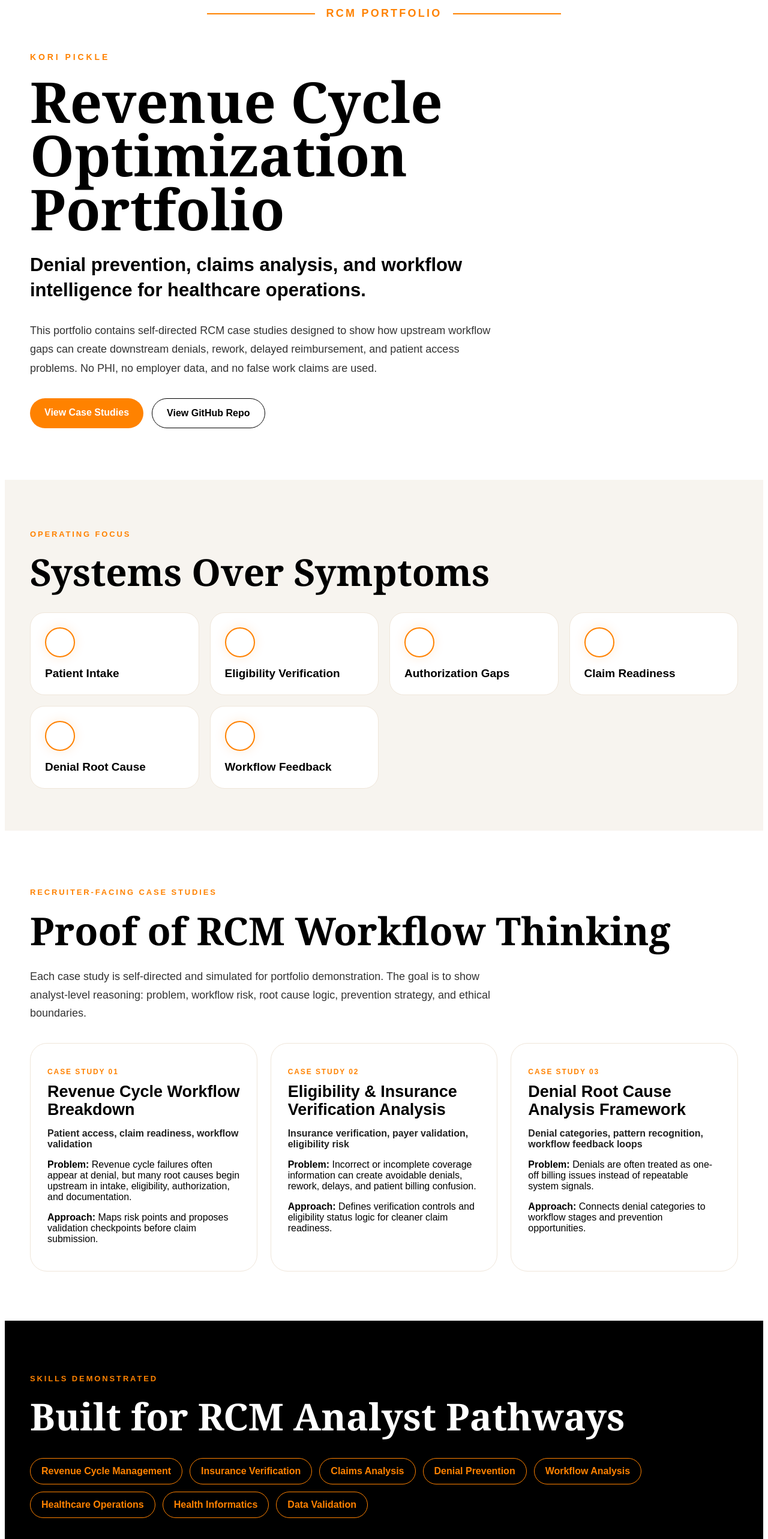
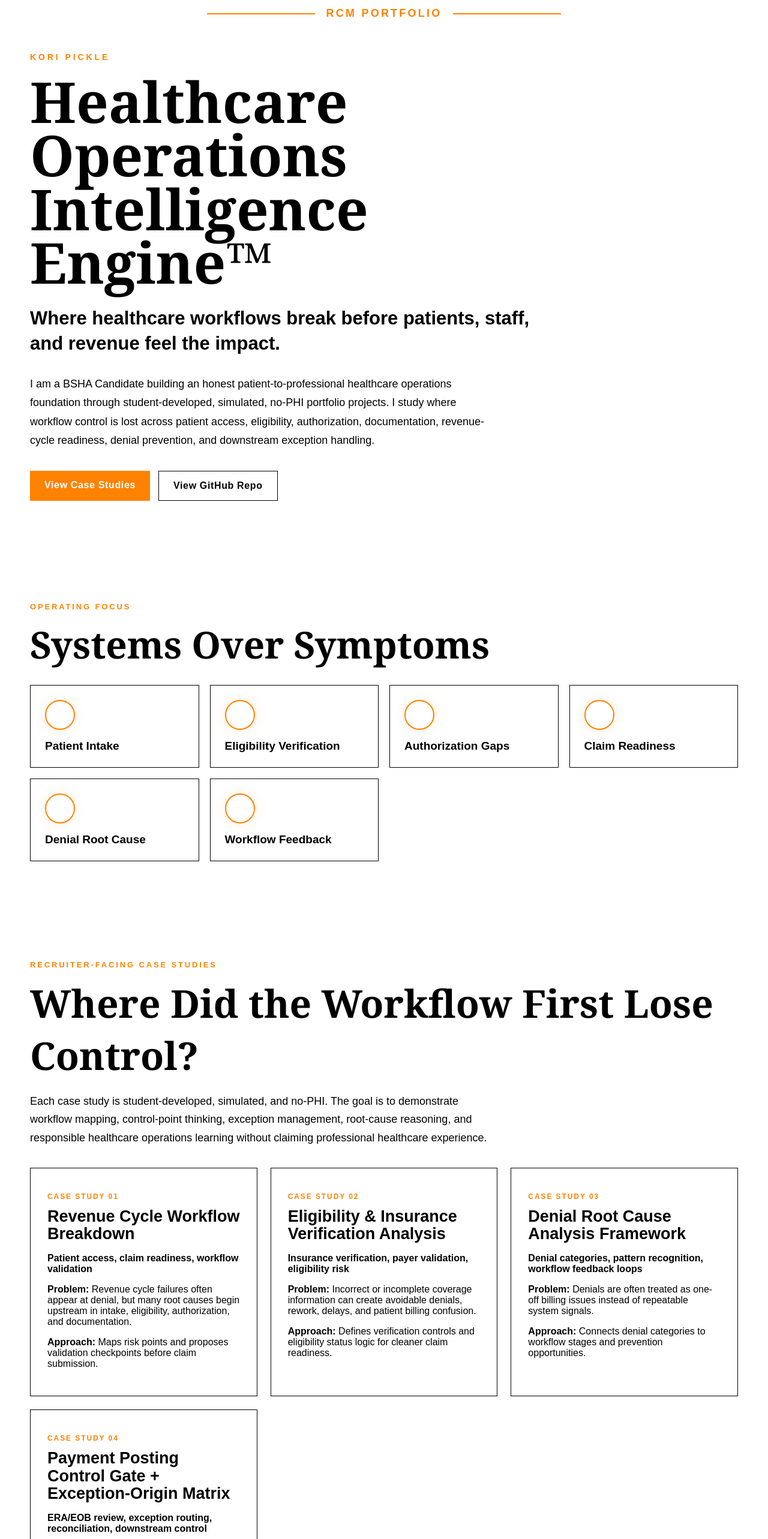
Before and after one commit to koripickle1101-TN/healthcare-workflow-portfolio, a Next.js app: page / in a window 1280 px wide. Shown: the part 40-2606 px from the top of the page at 60% size. Built offline with nearby package versions, Linux system fonts and the light colour scheme.

Commit message:
Apply full editorial brand identity and payment posting case study

```diff
--- a/pages/index.js
+++ b/pages/index.js
@@ -2,8 +2,7 @@ const brand = {
   orange: '#FF8200',
   black: '#000000',
   white: '#FFFFFF',
-  gray: '#F7F4EF',
-  line: '#EFE6DA',
+  line: '#000000',
 };
 
 const caseStudies = [
@@ -25,6 +24,12 @@ const caseStudies = [
     problem: 'Denials are often treated as one-off billing issues instead of repeatable system signals.',
     outcome: 'Connects denial categories to workflow stages and prevention opportunities.',
   },
+  {
+    title: 'Payment Posting Control Gate + Exception-Origin Matrix',
+    focus: 'ERA/EOB review, exception routing, reconciliation, downstream control',
+    problem: 'A payment-posting exception may be where a problem becomes visible even when the workflow first lost control upstream in eligibility, authorization, documentation, claim submission, or payer processing.',
+    outcome: 'Uses a simulated control gate to classify downstream signals, trace possible failure origins, assign ownership, document action, validate resolution, and close the workflow.',
+  },
 ];
 
 const skills = ['Revenue Cycle Management', 'Insurance Verification', 'Claims Analysis', 'Denial Prevention', 'Workflow Analysis', 'Healthcare Operations', 'Health Informatics', 'Data Validation'];
@@ -42,29 +47,29 @@ export default function Home() {
 
           <p style={{ color: brand.orange, fontWeight: 900, letterSpacing: '0.28em', textTransform: 'uppercase', fontSize: 14, marginBottom: 22 }}>Kori Pickle</p>
           <h1 style={{ fontFamily: 'Georgia, Times New Roman, serif', fontSize: 'clamp(48px, 8vw, 94px)', lineHeight: 0.95, margin: 0, maxWidth: 980 }}>
-            Revenue Cycle Optimization Portfolio
+            Healthcare Operations Intelligence Engine™
           </h1>
           <p style={{ marginTop: 28, maxWidth: 840, fontSize: 'clamp(21px, 3vw, 31px)', lineHeight: 1.35, fontWeight: 800 }}>
-            Denial prevention, claims analysis, and workflow intelligence for healthcare operations.
+            Where healthcare workflows break before patients, staff, and revenue feel the impact.
           </p>
-          <p style={{ marginTop: 22, maxWidth: 780, fontSize: 18, lineHeight: 1.75, color: '#333' }}>
-            This portfolio contains self-directed RCM case studies designed to show how upstream workflow gaps can create downstream denials, rework, delayed reimbursement, and patient access problems. No PHI, no employer data, and no false work claims are used.
+          <p style={{ marginTop: 22, maxWidth: 780, fontSize: 18, lineHeight: 1.75, color: brand.black }}>
+            I am a BSHA Candidate building an honest patient-to-professional healthcare operations foundation through student-developed, simulated, no-PHI portfolio projects. I study where workflow control is lost across patient access, eligibility, authorization, documentation, revenue-cycle readiness, denial prevention, and downstream exception handling.
           </p>
 
           <div style={{ display: 'flex', flexWrap: 'wrap', gap: 14, marginTop: 34 }}>
-            <a href="#case-studies" style={{ background: brand.orange, color: brand.white, textDecoration: 'none', padding: '15px 24px', borderRadius: 999, fontWeight: 900 }}>View Case Studies</a>
-            <a href="https://github.com/koripickle1101-TN/healthcare-workflow-portfolio" style={{ background: brand.white, color: brand.black, textDecoration: 'none', padding: '15px 24px', borderRadius: 999, fontWeight: 900, border: `1px solid ${brand.black}` }}>View GitHub Repo</a>
+            <a href="#case-studies" style={{ background: brand.orange, color: brand.white, textDecoration: 'none', padding: '15px 24px', borderRadius: 0, fontWeight: 900, letterSpacing: '0.04em' }}>View Case Studies</a>
+            <a href="https://github.com/koripickle1101-TN/healthcare-workflow-portfolio" style={{ background: brand.white, color: brand.black, textDecoration: 'none', padding: '15px 24px', borderRadius: 0, fontWeight: 900, letterSpacing: '0.04em', border: `1px solid ${brand.black}` }}>View GitHub Repo</a>
           </div>
         </div>
       </section>
 
-      <section style={{ background: brand.gray, padding: '70px 22px' }}>
+      <section style={{ background: brand.white, padding: '70px 22px' }}>
         <div style={{ maxWidth: 1180, margin: '0 auto' }}>
           <p style={{ color: brand.orange, fontWeight: 900, letterSpacing: '0.22em', textTransform: 'uppercase', fontSize: 13 }}>Operating Focus</p>
           <h2 style={{ fontFamily: 'Georgia, Times New Roman, serif', fontSize: 'clamp(36px, 5vw, 62px)', margin: '10px 0 26px' }}>Systems Over Symptoms</h2>
           <div style={{ display: 'grid', gridTemplateColumns: 'repeat(auto-fit, minmax(240px, 1fr))', gap: 18 }}>
             {['Patient Intake', 'Eligibility Verification', 'Authorization Gaps', 'Claim Readiness', 'Denial Root Cause', 'Workflow Feedback'].map((item) => (
-              <div key={item} style={{ background: brand.white, border: `1px solid ${brand.line}`, borderRadius: 24, padding: 24 }}>
+              <div key={item} style={{ background: brand.white, border: `1px solid ${brand.line}`, borderRadius: 0, padding: 24 }}>
                 <div style={{ width: 46, height: 46, borderRadius: '50%', border: `2px solid ${brand.orange}`, boxShadow: '0 0 18px rgba(255,130,0,0.16)', marginBottom: 16 }} />
                 <h3 style={{ margin: 0, fontSize: 19 }}>{item}</h3>
               </div>
@@ -76,16 +81,16 @@ export default function Home() {
       <section id="case-studies" style={{ padding: '82px 22px' }}>
         <div style={{ maxWidth: 1180, margin: '0 auto' }}>
           <p style={{ color: brand.orange, fontWeight: 900, letterSpacing: '0.22em', textTransform: 'uppercase', fontSize: 13 }}>Recruiter-Facing Case Studies</p>
-          <h2 style={{ fontFamily: 'Georgia, Times New Roman, serif', fontSize: 'clamp(38px, 5vw, 66px)', margin: '10px 0 18px' }}>Proof of RCM Workflow Thinking</h2>
-          <p style={{ maxWidth: 780, color: '#333', fontSize: 18, lineHeight: 1.7, marginBottom: 34 }}>
-            Each case study is self-directed and simulated for portfolio demonstration. The goal is to show analyst-level reasoning: problem, workflow risk, root cause logic, prevention strategy, and ethical boundaries.
+          <h2 style={{ fontFamily: 'Georgia, Times New Roman, serif', fontSize: 'clamp(38px, 5vw, 66px)', margin: '10px 0 18px' }}>Where Did the Workflow First Lose Control?</h2>
+          <p style={{ maxWidth: 780, color: brand.black, fontSize: 18, lineHeight: 1.7, marginBottom: 34 }}>
+            Each case study is student-developed, simulated, and no-PHI. The goal is to demonstrate workflow mapping, control-point thinking, exception management, root-cause reasoning, and responsible healthcare operations learning without claiming professional healthcare experience.
           </p>
           <div style={{ display: 'grid', gridTemplateColumns: 'repeat(auto-fit, minmax(300px, 1fr))', gap: 22 }}>
             {caseStudies.map((study, index) => (
-              <article key={study.title} style={{ border: `1px solid ${brand.line}`, borderRadius: 28, padding: 28, background: brand.white }}>
+              <article key={study.title} style={{ border: `1px solid ${brand.line}`, borderRadius: 0, padding: 28, background: brand.white }}>
                 <p style={{ color: brand.orange, fontWeight: 900, letterSpacing: '0.16em', textTransform: 'uppercase', fontSize: 12 }}>Case Study 0{index + 1}</p>
                 <h3 style={{ fontSize: 27, lineHeight: 1.1, margin: '10px 0 14px' }}>{study.title}</h3>
-                <p style={{ fontWeight: 900, color: '#222' }}>{study.focus}</p>
+                <p style={{ fontWeight: 900, color: brand.black }}>{study.focus}</p>
                 <p><strong>Problem:</strong> {study.problem}</p>
                 <p><strong>Approach:</strong> {study.outcome}</p>
               </article>
@@ -97,10 +102,10 @@ export default function Home() {
       <section style={{ background: brand.black, color: brand.white, padding: '76px 22px' }}>
         <div style={{ maxWidth: 1180, margin: '0 auto' }}>
           <p style={{ color: brand.orange, fontWeight: 900, letterSpacing: '0.22em', textTransform: 'uppercase', fontSize: 13 }}>Skills Demonstrated</p>
-          <h2 style={{ fontFamily: 'Georgia, Times New Roman, serif', fontSize: 'clamp(36px, 5vw, 62px)', margin: '10px 0 28px' }}>Built for RCM Analyst Pathways</h2>
+          <h2 style={{ fontFamily: 'Georgia, Times New Roman, serif', fontSize: 'clamp(36px, 5vw, 62px)', margin: '10px 0 28px' }}>Evidence for Healthcare Operations Pathways</h2>
           <div style={{ display: 'flex', flexWrap: 'wrap', gap: 12 }}>
             {skills.map((skill) => (
-              <span key={skill} style={{ border: `1px solid ${brand.orange}`, color: brand.orange, borderRadius: 999, padding: '12px 18px', fontWeight: 900 }}>{skill}</span>
+              <span key={skill} style={{ border: `1px solid ${brand.orange}`, color: brand.orange, borderRadius: 0, padding: '12px 18px', fontWeight: 900 }}>{skill}</span>
             ))}
           </div>
         </div>
@@ -113,7 +118,7 @@ export default function Home() {
             Open to remote RCM, claims, patient access, and health informatics pathways.
           </h2>
           <p style={{ color: '#333', fontSize: 18, lineHeight: 1.7 }}>
-            Created by Kori Pickle. Focused on revenue cycle workflow analysis, denial prevention, claims accuracy, and healthcare operations.
+            Created by Kori Pickle, BSHA Candidate, University of Phoenix. Student-developed, simulated, no-PHI healthcare operations portfolio work.
           </p>
         </div>
       </section>
@@ -122,11 +127,11 @@ export default function Home() {
 }
 
 export const metadata = {
-  title: 'Revenue Cycle Optimization Portfolio | Kori Pickle',
-  description: 'RCM case studies focused on denial prevention, claims analysis, workflow intelligence, and healthcare operations.',
+  title: 'Healthcare Operations Intelligence Engine™ | Kori Pickle',
+  description: 'Student-developed, simulated, no-PHI healthcare operations case studies focused on patient access, workflow intelligence, denial prevention, documentation quality, revenue-cycle readiness, and responsible AI.',
   openGraph: {
-    title: 'Revenue Cycle Optimization Portfolio | Kori Pickle',
-    description: 'Denial Prevention • Claims Analysis • Workflow Intelligence',
+    title: 'Healthcare Operations Intelligence Engine™ | Kori Pickle',
+    description: 'Where healthcare workflows break before patients, staff, and revenue feel the impact.',
     images: ['/api/og'],
   },
 };
```
